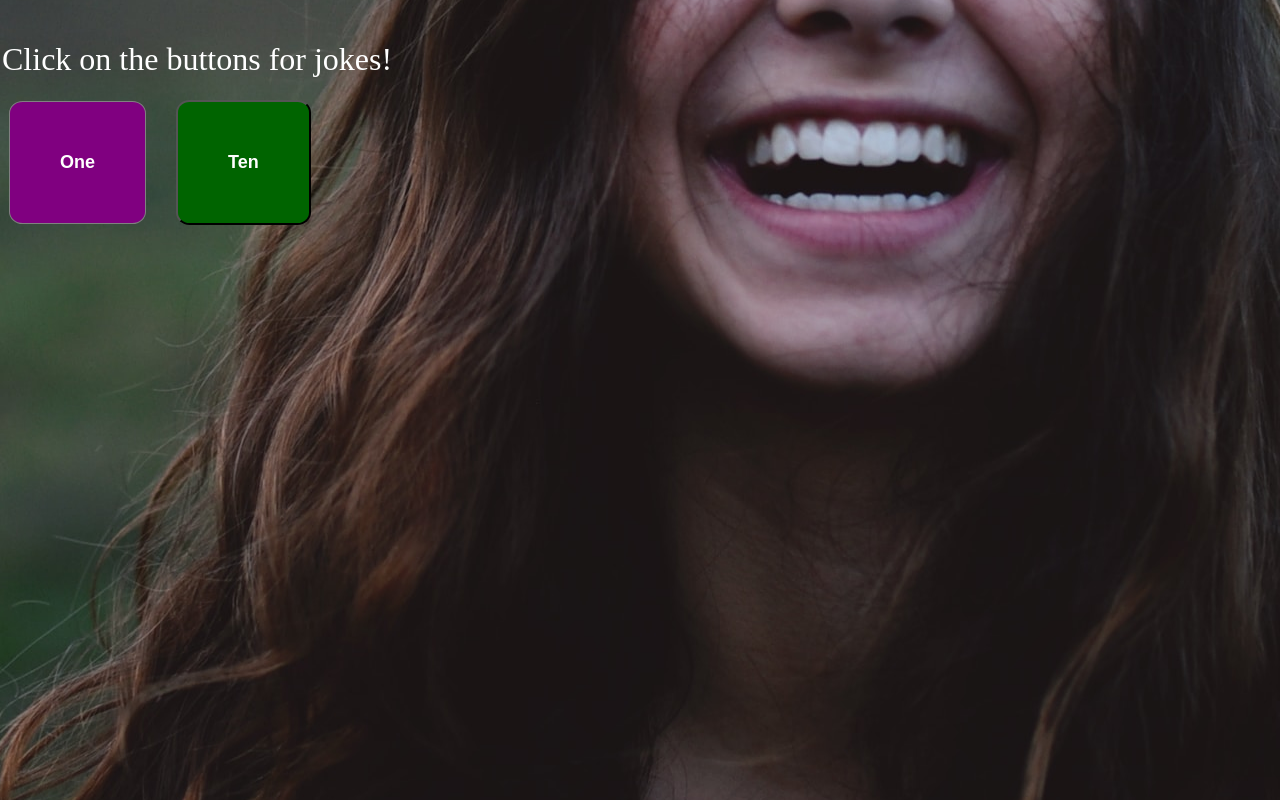
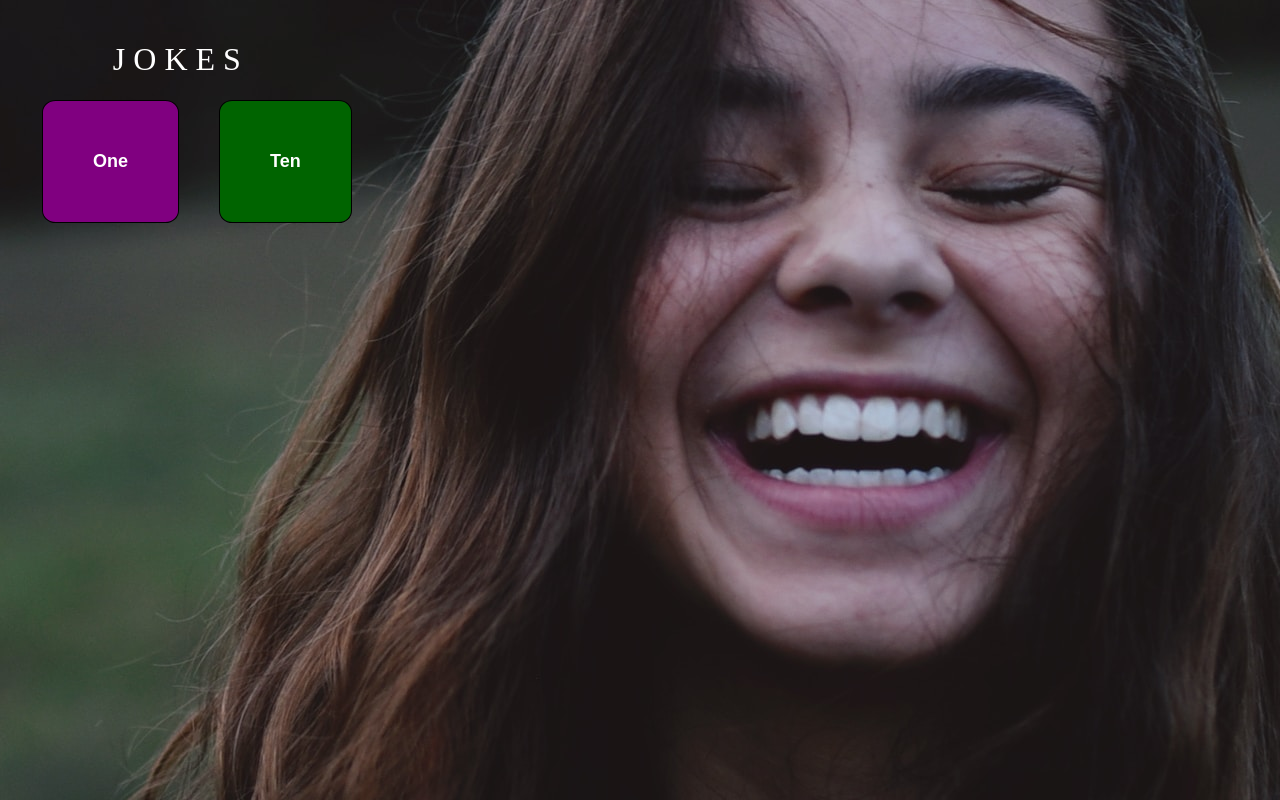
Before and after one commit to DefyCab/Get_free_joke, a React (Vite) app: page / in a window 1280 px wide. Built offline with nearby package versions, Linux system fonts and the light colour scheme.

Commit message:
organized files and componets in folders. fixed backogrpund imgage

```diff
--- a/src/App.jsx
+++ b/src/App.jsx
@@ -1,18 +1,16 @@
 import React from "react"
-import { useEffect, useState } from "react"
-import { JokeList } from "./Joke"
-import { GetJoke } from "./GetJoke"
-import "./App.css"
+import { useState } from "react"
+import { JokeList } from "./components/Joke"
+import { GetJoke } from "./components/GetJoke"
+import "./css/App.css"
 
 function App() {
   const [jokeToggle, setJokeToggle] = useState("")
 
-  // useEffect(() => {}, [])
-
   return (
     <div>
       <div className="question-box">
-        <h1>Click on the buttons for jokes!</h1>
+        <h1>J O K E S</h1>
       <button onClick={() => setJokeToggle("one")} className="one">
         One
       </button>
--- a/src/Joke.jsx
+++ b/src/components/Joke.jsx
@@ -23,8 +23,3 @@ export function JokeList() {
     </ol>
   )
 }
-
-// todolist:
-
-// change button when clicked
-// display joke when click on button
--- a/src/App.css
+++ b/src/css/App.css
@@ -1,9 +1,9 @@
 body {
     display: inline;
-    background-image: url(./images/background_medium.jpg);
+    background-image: url(../images/background_medium.jpg);
     background-repeat: no-repeat;
     background-position: center;
-
+    background-attachment: fixed;
 }
 
 .one {
@@ -13,11 +13,11 @@ body {
     padding: 50px;
     border-radius: 10%;
     background-color: purple;
-    margin-left: 7px;
+    margin-left: 40px;
     cursor: pointer;
     transition: background-color 100ms ease-in-out,
         color 100ms ease-in-out;
-    border: 1px solid grey;
+    border: 1px solid black;
 }
 
 .one:hover {
@@ -32,8 +32,9 @@ body {
     padding: 50px;
     border-radius: 10%;
     background-color: darkgreen;
-    margin-left: 30px;
+    margin-left: 40px;
     cursor: pointer;
+    border: 1px solid black;
 }
 
 .ten:hover {
@@ -45,17 +46,19 @@ h1 {
     font-size: normal;
     font-weight: 50;
     color: white;
+    text-align: center;
 }
 
 .result {
+
     font-style: normal;
-    font-size: large;
+    font-size: x-large;
     color: black;
-    font-weight: bold;
+    font-weight: lighter;
     flex-direction: column;
-    background-color: lightgrey;
-    margin: 5px;
-    margin-top: 10px;
+    margin-left: 33px;
+    /* margin: 5px; */
+    margin-top: 25px;
     border-radius: 1%;
     padding: 0px;
     width: fit-content;
@@ -73,11 +76,11 @@ h1 {
 .setup {
     padding: 2px;
     margin-left: 10px;
-    color: black;
+    color: gold;
 }
 
 .punchline {
     padding: 2px;
     margin-left: 10px;
-    color: rebeccapurple;
+    color: whitesmoke;
 }
```
Also changed, not shown: src/components/GetJoke.jsx (renamed from src/GetJoke.jsx).
